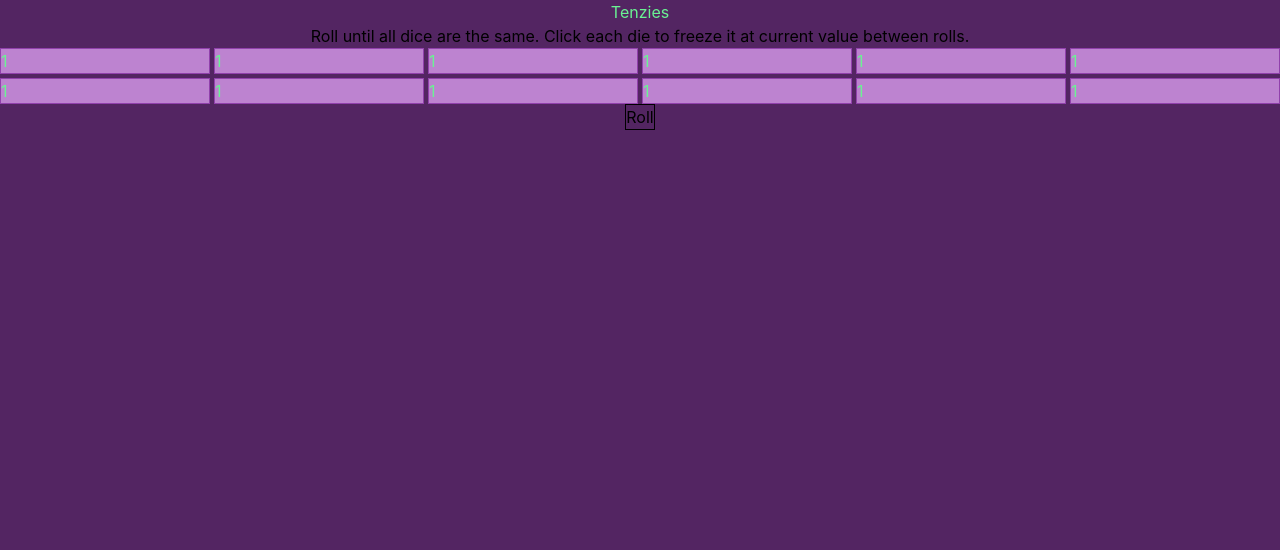
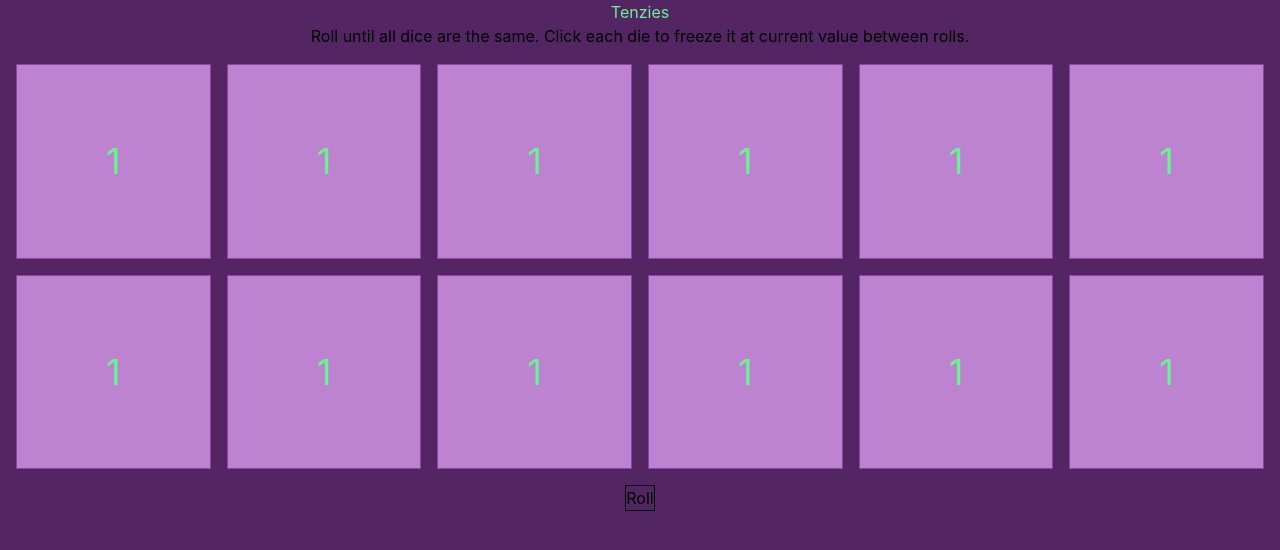
Before and after one commit to tmiesz/Tenzies, a React (Vite) app: page / in a window 1280 px wide. Shown: the top 550 px of the page. Built offline with nearby package versions, Linux system fonts and the light colour scheme.

Commit message:
styling fix

```diff
--- a/src/App.tsx
+++ b/src/App.tsx
@@ -10,7 +10,7 @@ export default function App() {
           current value between rolls.
         </span>
       </div>
-      <div className="grid grid-cols-6 gap-1">
+      <div className="grid grid-cols-6 gap-4 p-4">
         {Array.from({ length: 12 }).map((_, i) => (
           <Die key={i} id={i} value="1" />
         ))}
--- a/src/components/Die.tsx
+++ b/src/components/Die.tsx
@@ -7,7 +7,7 @@ type Props = {
 export default function Die({ value, locked = false }: Props) {
   return (
     <div
-      className={`bg-(--foreground) border text-(--accent) ${locked ? "border-(--accent)" : "border-(--secondary)"}`}
+      className={`bg-(--foreground) border text-(--accent) aspect-square text-4xl flex items-center justify-center ${locked ? "border-(--accent)" : "border-(--secondary)"}`}
     >
       {value}
     </div>
```
